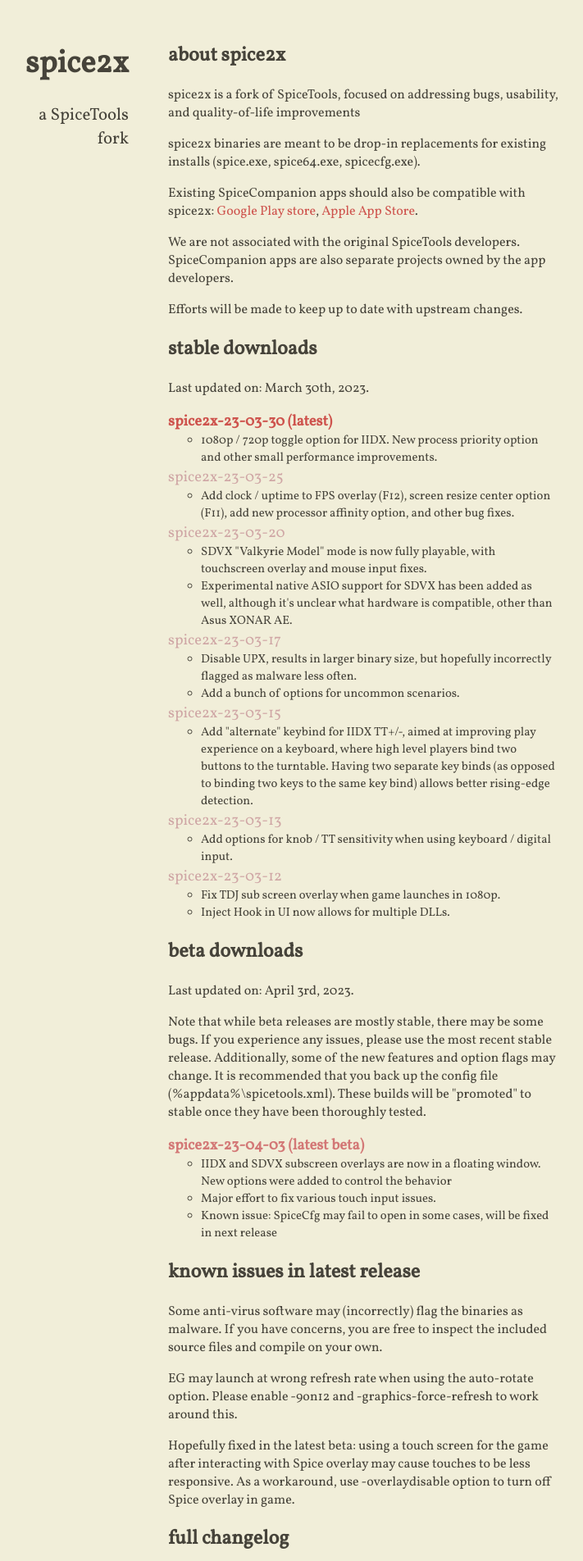
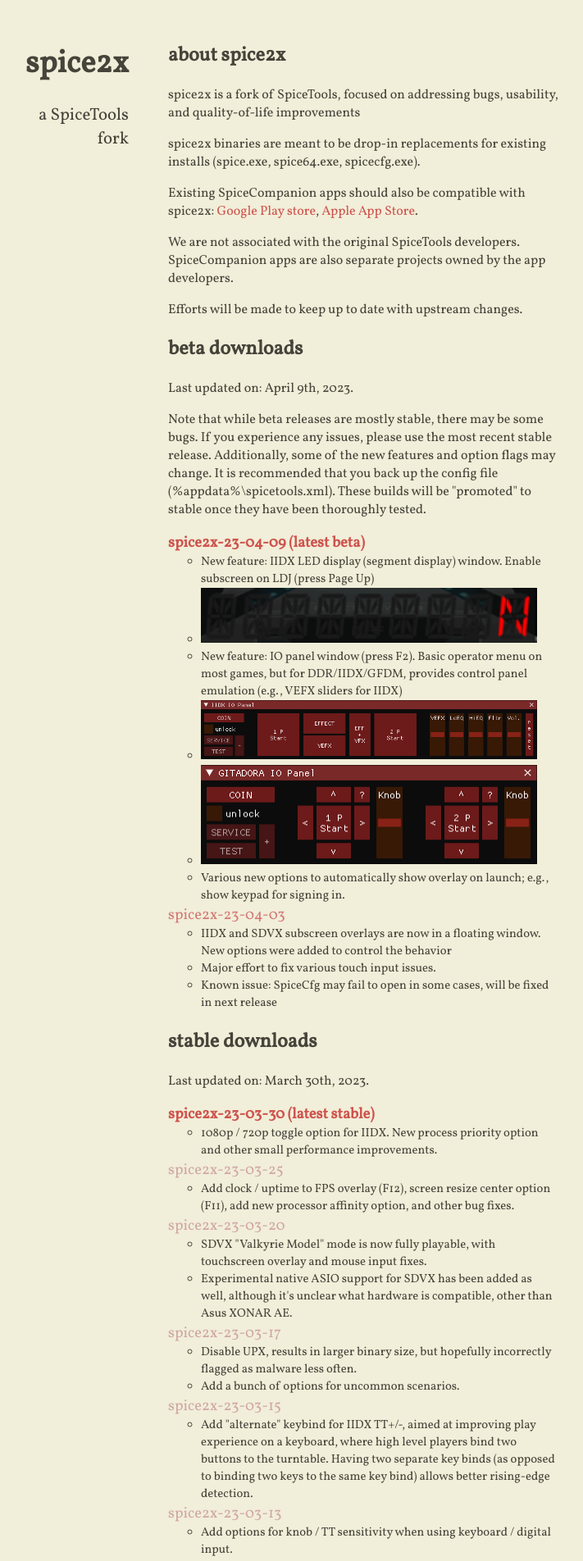
Before and after one commit to spice2x/spice2x.github.io, a Jekyll site: the page built from docs/index.html, in a window 1280 px wide. Shown: the top 1904 px of the page at 82% size, without its empty margins (299-1010 px from the left). Built offline with Jekyll 4.4.1, drawn with Linux system fonts in a browser that asks for light colours; nearby versions of some CDN libraries; some of the changed text lies outside the part shown.

Commit message:
beta release 23-04-09

```diff
--- a/docs/_includes/content.html
+++ b/docs/_includes/content.html
@@ -15,13 +15,49 @@
 
 <p>Efforts will be made to keep up to date with upstream changes.</p>
 
+<h2>beta downloads</h2>
+
+<p>Last updated on: April 9th, 2023.</p>
+
+<p>Note that while beta releases are mostly stable, there may be some bugs. If you experience any issues, please
+  use the most recent stable release. Additionally, some of the new features and option flags may change. It is
+  recommended that you back up the config file (%appdata%\spicetools.xml). These builds will be "promoted" to
+  stable once they have been thoroughly tested.
+</p>
+
+<ul class="downloads-beta highlight-latest">
+  <li>
+    <a class="download-link" href="https://github.com/spice2x/spice2x.github.io/releases/download/23-04-09/spice2x-23-04-09.zip">
+      spice2x-23-04-09
+    </a>
+    <ul>
+      <li>New feature: IIDX LED display (segment display) window. Enable subscreen on LDJ (press Page Up)</li>
+      <li><a href="/images/iidx_ticker.gif"><img src="/images/iidx_ticker.gif" /></a></li>
+      <li>New feature: IO panel window (press F2). Basic operator menu on most games, but for DDR/IIDX/GFDM, provides control panel emulation (e.g., VEFX sliders for IIDX)</li>
+      <li><a href="/images/iidx_io.png"><img src="/images/iidx_io.png" /></a</li>
+      <li><a href="/images/gfdm_io.png"><img src="/images/gfdm_io.png" /></a></li>
+      <li>Various new options to automatically show overlay on launch; e.g., show keypad for signing in.</li>
+    </ul>
+  </li>
+  <li>
+    <a class="download-link" href="https://github.com/spice2x/spice2x.github.io/releases/download/23-04-03/spice2x-23-04-03.zip">
+      spice2x-23-04-03
+    </a>
+    <ul>
+      <li>IIDX and SDVX subscreen overlays are now in a floating window. New options were added to control the behavior</li>
+      <li>Major effort to fix various touch input issues.</li>
+      <li>Known issue: SpiceCfg may fail to open in some cases, will be fixed in next release</li>
+    </ul>
+  </li>
+</ul>
+
 <h2>stable downloads</h2>
 
 <p>Last updated on: March 30th, 2023.</p>
 
 <ul class="downloads highlight-latest">
   <li>
-    <a href="https://github.com/spice2x/spice2x.github.io/releases/download/23-03-30/spice2x-23-03-30.zip">
+    <a class="download-link" href="https://github.com/spice2x/spice2x.github.io/releases/download/23-03-30/spice2x-23-03-30.zip">
       spice2x-23-03-30
     </a>
     <ul>
@@ -31,7 +67,7 @@
     </ul>
   </li>
   <li>
-    <a href="https://github.com/spice2x/spice2x.github.io/releases/download/23-03-25/spice2x-23-03-25.zip">
+    <a class="download-link" href="https://github.com/spice2x/spice2x.github.io/releases/download/23-03-25/spice2x-23-03-25.zip">
       spice2x-23-03-25
     </a>
     <ul>
@@ -42,7 +78,7 @@
     </ul>
   </li>
   <li>
-    <a href="https://github.com/spice2x/spice2x.github.io/releases/download/23-03-20/spice2x-23-03-20.zip">
+    <a class="download-link" href="https://github.com/spice2x/spice2x.github.io/releases/download/23-03-20/spice2x-23-03-20.zip">
       spice2x-23-03-20
     </a>
     <ul>
@@ -56,7 +92,7 @@
     </ul>
   </li>
   <li>
-    <a href="https://github.com/spice2x/spice2x.github.io/releases/download/23-03-17-0731/spice2x-23-03-17-0731.zip">
+    <a class="download-link" href="https://github.com/spice2x/spice2x.github.io/releases/download/23-03-17-0731/spice2x-23-03-17-0731.zip">
       spice2x-23-03-17
     </a>
     <ul>
@@ -69,7 +105,7 @@
     </ul>
   </li>
   <li>
-    <a href="https://github.com/spice2x/spice2x.github.io/releases/download/23-03-15-0353/spice2x-23-03-15-0353.zip">
+    <a class="download-link" href="https://github.com/spice2x/spice2x.github.io/releases/download/23-03-15-0353/spice2x-23-03-15-0353.zip">
       spice2x-23-03-15
     </a>
     <ul>
@@ -81,7 +117,7 @@
     </ul>
   </li>
   <li>
-    <a href="https://github.com/spice2x/spice2x.github.io/releases/download/23-03-13-0746/spice2x-23-03-13-0746.zip">
+    <a class="download-link" href="https://github.com/spice2x/spice2x.github.io/releases/download/23-03-13-0746/spice2x-23-03-13-0746.zip">
       spice2x-23-03-13
     </a>
     <ul>
@@ -91,7 +127,7 @@
     </ul>
   </li>
   <li>
-    <a href="https://github.com/spice2x/spice2x.github.io/releases/download/23-03-12-0726/spice2x-23-03-12-0726.zip">
+    <a class="download-link" href="https://github.com/spice2x/spice2x.github.io/releases/download/23-03-12-0726/spice2x-23-03-12-0726.zip">
       spice2x-23-03-12
     </a>
     <ul>
@@ -101,29 +137,6 @@
       <li>
         Inject Hook in UI now allows for multiple DLLs.
       </li>
-    </ul>
-  </li>
-</ul>
-
-<h2>beta downloads</h2>
-
-<p>Last updated on: April 3rd, 2023.</p>
-
-<p>Note that while beta releases are mostly stable, there may be some bugs. If you experience any issues, please
-  use the most recent stable release. Additionally, some of the new features and option flags may change. It is
-  recommended that you back up the config file (%appdata%\spicetools.xml). These builds will be "promoted" to
-  stable once they have been thoroughly tested.
-</p>
-
-<ul class="downloads-beta highlight-latest">
-  <li>
-    <a href="https://github.com/spice2x/spice2x.github.io/releases/download/23-04-03/spice2x-23-04-03.zip">
-      spice2x-23-04-03
-    </a>
-    <ul>
-      <li>IIDX and SDVX subscreen overlays are now in a floating window. New options were added to control the behavior</li>
-      <li>Major effort to fix various touch input issues.</li>
-      <li>Known issue: SpiceCfg may fail to open in some cases, will be fixed in next release</li>
     </ul>
   </li>
 </ul>
@@ -144,57 +157,6 @@
   As a workaround, use -overlaydisable option to turn off Spice overlay in game.
 </p>
 
-<h2>full changelog</h2>
-
-<pre>
-04/03/2023
-  Move/resize for IIDX/SDVX subscreen overlay window
-  New options to control subscreen overlay window
-  Turn common config mistakes into fatal error messages
-  Various bug fixes for touch handling
-  Revert "pop'n launching at desktop refresh rate" hack from 03/30/2023
-03/30/2023
-  New option: IIDX Force Definition Type HD (720p)
-  New option: process priority
-  Fix pop'n launching at desktop refresh rate
-  Lower logger thread priority to reduce stutters
-  Misc bug fixes
-03/25/2023
-  Screen Resize UI update (F11)
-  FPS UI update (F12)
-  New option: processor affinity
-  Misc bug fixes
-03/20/2023
-  ASIO device override for SDVX (experimental)
-  Fix subscreen overlay for SDVX in Valkyrie mode using BI2X I/O
-  Update text for touch and audio config options
-  UI tweaks and minor bug fixes
-03/17/2023
-  Disable UPX (file sizes will be larger)
-  Fix regression from 2022 that prevented early patches
-    from being loaded properly (such as audio hex edits)
-  New option: HID lighting brightness
-  New option: display auto-rotate direction
-  New option: custom sleep duration
-03/15/2023
-  Improve LDJ TT+/- handling (allow alternate key bind)
-  Fix SpiceCompanion touch targets for TDJ FHD
-  Config UI tweaks
-03/13/2023
-  Fix TDJ FHD launching at wrong refresh rate
-  New LDJ/KFC options for TT/knob sensitivity when
-    using digital input
-03/12/2023
-  Fix mouse input for EG subscreen overlay
-  New unified layout for Options tab
-  Allow multiple DLLs in Inject Hook field
-03/11/2023
-  Beginning of spice2x fork, based on another fork
-  Ensure TDJ mode runs at 1080p@120Hz for newer games
-  Fix TDJ subscreen overlay in FHD mode
-  Gracefully deal with bad ea3-config.xml
-</pre>
-
 <h2>issues, questions, bugs, feature requests</h2>
 
 Please use the github repo below.
--- a/docs/assets/main.scss
+++ b/docs/assets/main.scss
@@ -79,38 +79,43 @@
 	padding-left: 0;
 }
 
+ul.downloads li img, ul.downloads-beta li img {
+	width: 94%;
+}
+
 ul.downloads li, ul.downloads-beta li {
 	font-size: 0.96em;
 }
 
-ul.downloads li a, ul.downloads-beta li a {
+ul.downloads li a.download-link, ul.downloads-beta li a.download-link {
 	font-size: 1.2em;
 	font-weight: lighter;
 }
 
-ul.downloads li a {
+ul.downloads li a.download-link {
 	color: #cfa6a5;
 }
 
-ul.downloads-beta li a {
+ul.downloads-beta li a.download-link {
 	color: #d37876;
 }
 
-ul.downloads.highlight-latest li:first-child a {
+ul.downloads.highlight-latest li:first-child a.download-link {
 	font-weight: bold;
 	color: #CE534D;
 }
 
-ul.downloads.highlight-latest li:first-child a::after {
-	content: " (latest)";
+ul.downloads.highlight-latest li:first-child a.download-link::after {
+	content: " (latest stable)";
 }
 
-ul.downloads-beta.highlight-latest li:first-child a::after {
-	content: " (latest beta)";
+ul.downloads-beta.highlight-latest li:first-child a.download-link {
+	font-weight: bold;
+	color: #CE534D;
 }
 
-ul.downloads-beta.highlight-latest li:first-child a {
-	font-weight: bold;
+ul.downloads-beta.highlight-latest li:first-child a.download-link::after {
+	content: " (latest beta)";
 }
 
 /*** author ***/
```
Also changed, not shown: docs/images/gfdm_io.png (added), docs/images/iidx_io.png (added), docs/images/iidx_ticker.gif (added).
